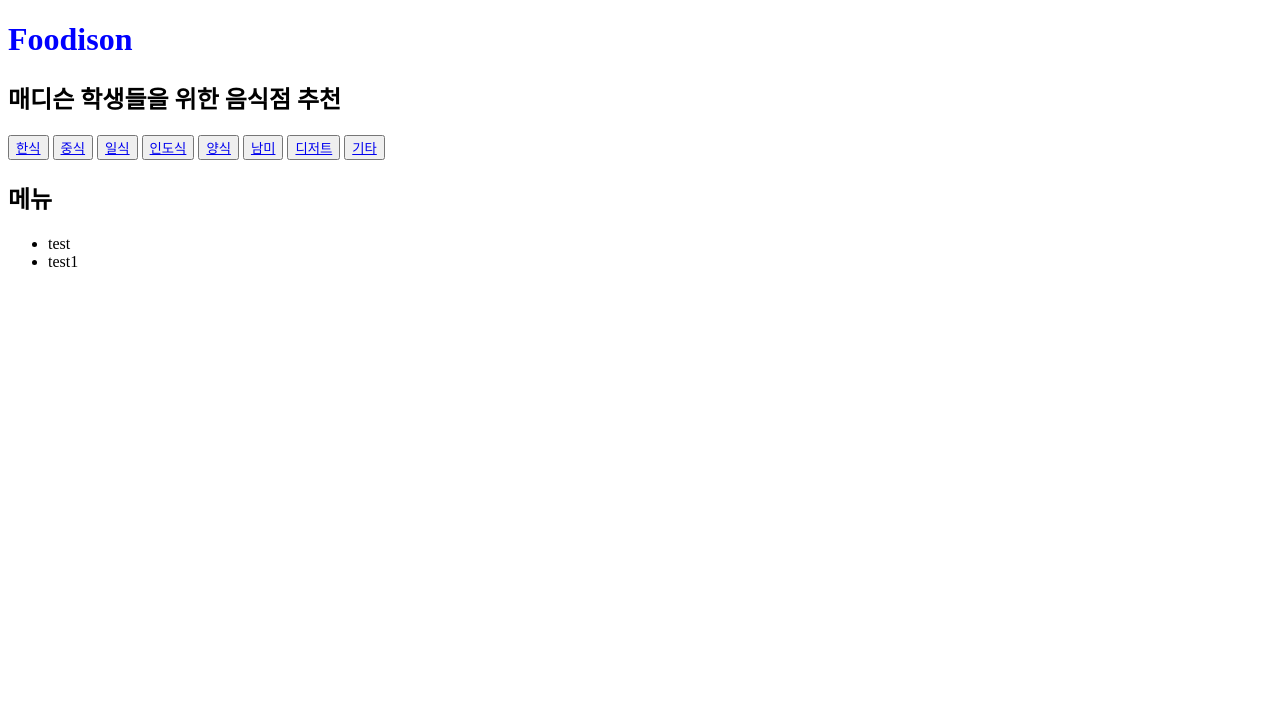
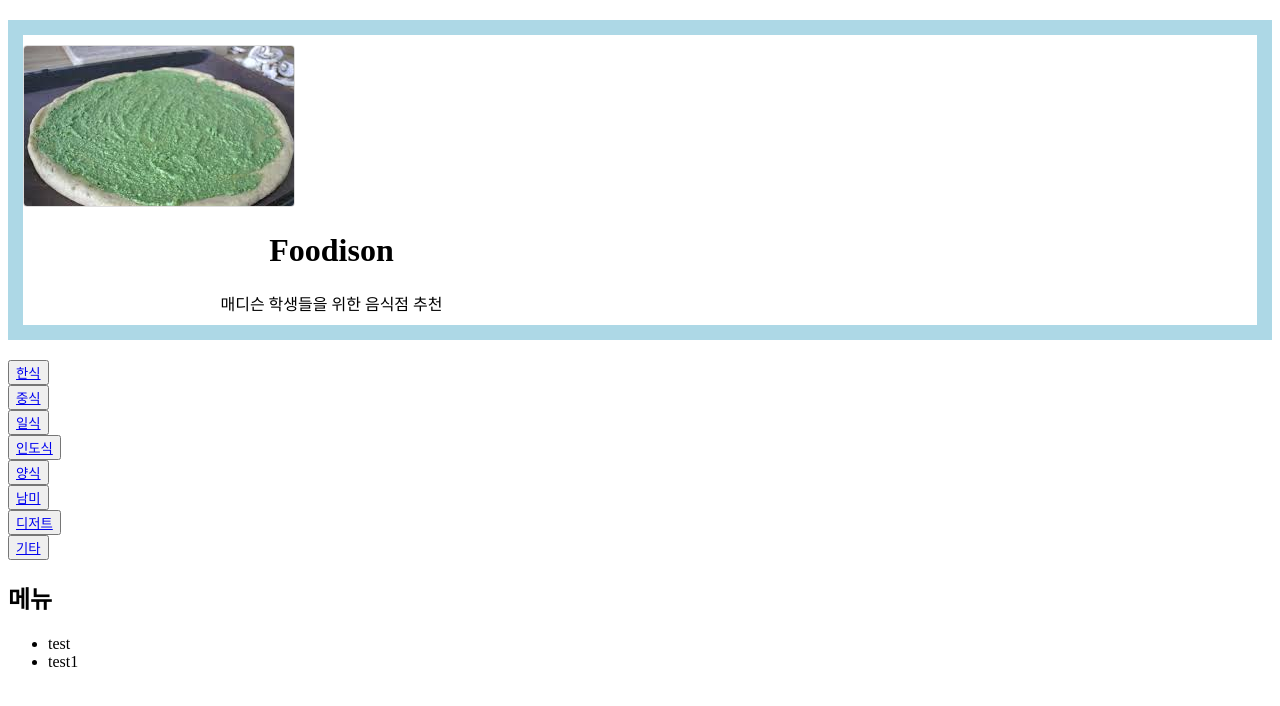
Before and after one commit to Shim00Coding/KCU_chorokpizza, a plain HTML site: page Foodison.html in a window 1280 px wide. Drawn offline with Linux system fonts and the light colour scheme.

Commit message:
css addded

```diff
--- a/Foodison.css
+++ b/Foodison.css
@@ -1,3 +1,29 @@
+body{
+  /* background-image: url("chorokPizza.jfif"); */
+}
 .logo{
-  color: blue;
+  background-image: url("chorokPizza.jfif");
+  border: 1px solid #ddd;
+  border-radius: 4px;
+  padding: 60px;
+  padding-bottom: 100px;
+  width: 150px;
+  display: inline-block;
 }
+.border{
+  width: auto;
+    border: 15px solid lightblue;
+    /* background-image: url("chorokPizza.jfif"); */
+    padding-top: 10px;
+    padding-bottom: 10px;
+    margin: 20px;
+    margin-left: auto;
+    margin-right: auto;
+    position: relative;
+}
+.name{
+  width:  50%;
+
+  text-align: center;
+  position: relative;
+}
--- a/Foodison.html
+++ b/Foodison.html
@@ -2,59 +2,70 @@
 Foodison 매디슨~~~~
 한식 일식~~~
 메뉴1 메뉴2 메뉴3
-
-
-
-
 -->
 <!DOCTYPE html>
+
 <head>
   <title>Foodison</title>
   <link rel="stylesheet" href="Foodison.css">
 </head>
+
 <body>
-  <div class ="border">
-    <a class = "logo">
-      <h1>Foodison</h1>
+  <div class="border">
+    <a class="logo" , img src="chorokPizza.jfif" , alt="chorokPizza">
+
     </a>
-    <h2>매디슨 학생들을 위한 음식점 추천</h2>
+
+      <h1 class="name">
+        Foodison
+      </h1>
+      <div class="name">매디슨 학생들을 위한 음식점 추천</div>
+
   </div>
-  <div class ="categories">
-    <button><a href = Foodison_한식.html>
+  <div class="categories">
+    <div class="menu">
+      <button><a href=Foodison_한식.html>
           한식
         </a></button>
-
-    <button><a href = Foodison_중식.html>
+    </div>
+    <div class="menu">
+      <button><a href=Foodison_중식.html>
           중식
         </a></button>
-
-    <button><a href = Foodison_일식.html>
+    </div>
+    <div class="menu">
+      <button><a href=Foodison_일식.html>
           일식
         </a></button>
-
-    <button><a href = Foodison_인도식.html>
+    </div>
+    <div class="menu">
+      <button><a href=Foodison_인도식.html>
           인도식
         </a></button>
-
-    <button><a href = Foodison_양식.html>
+    </div>
+    <div class="menu">
+      <button><a href=Foodison_양식.html>
           양식
         </a></button>
-
-    <button><a href = Foodison_남미.html>
+    </div>
+    <div class="menu">
+      <button><a href=Foodison_남미.html>
           남미
         </a></button>
-
-    <button><a href = Foodison_디저트.html>
+    </div>
+    <div class="menu">
+      <button><a href=Foodison_디저트.html>
           디저트
         </a></button>
-
-    <button><a href = Foodison_기타.html>
+    </div>
+    <div class="menu">
+      <button><a href=Foodison_기타.html>
           기타
         </a></button>
-
     </div>
-  <div class ="menu">
-    <h2 class ="blind">메뉴</h2>
+  </div>
+  <div class="menu">
+    <h2 class="blind">메뉴</h2>
     <ul>
       <li>test</li>
       <li>test1</li>
```
Also changed, not shown: chorokPizza.jfif (added). Lines whose indentation alone changed are shown as unchanged.
